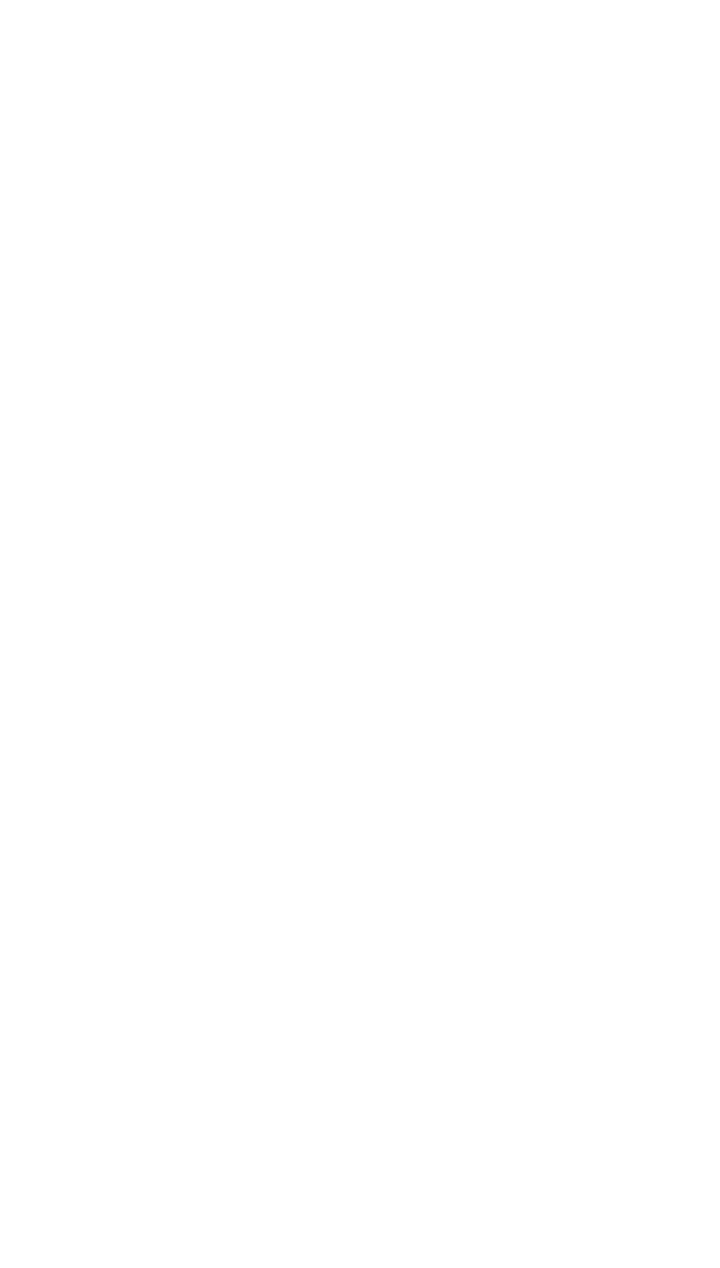
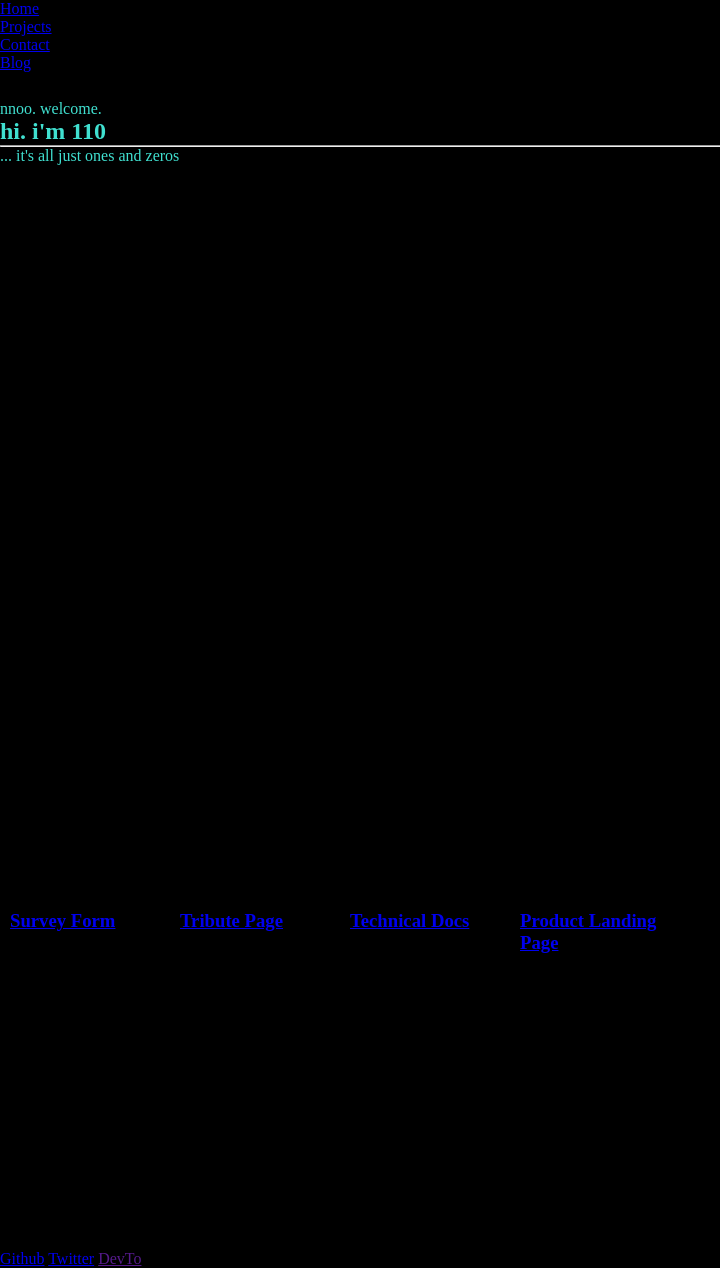
Before and after one commit to 110nard0/portfolio, a plain HTML site: page index.html in a window 1280 px wide. Shown: the whole page, without its empty margins (0-720 px from the left). Before the commit the page ends 800 px from the top, so only its background shows below. Drawn offline with Linux system fonts and the light colour scheme.

Commit message:
Add links and global styles

```diff
--- a/index.html
+++ b/index.html
@@ -6,22 +6,61 @@
     <meta http-equiv="X-UA-Compatible" content="IE=edge">
     <meta name="viewport" content="width=device-width, initial-scale=1.0">
     <title>fCC Personal Portfolio</title>
+    <link rel="stylesheet" href="styles.css">
 </head>
 
 <body>
     <header>
-        <navbar id="navbar"></navbar>
+        <navbar id="navbar">
+            <ul>
+                <li><a href="#welcome-section">Home</a></li>
+                <li><a href="#projects">Projects</a></li>
+                <li><a href="#contact">Contact</a></li>
+                <li><a href="#blog">Blog</a></li>
+            </ul>
+        </navbar>
     </header>
 
     <section id="welcome-section">
-        <h1></h1>
+        <div>nnoo. welcome.</div>
+        <div>
+            <h1>hi. i'm 110</h1>
+            <hr>
+            <p>... it's all just ones and zeros</p>
+        </div>
+
     </section>
 
     <section id="projects">
+        <div class="project-tile">
+            <h3><a href="https://codepen.io/110nard0/pen/vYeMYRR">Survey Form</a></h3>
+        </div>
 
+        <div class="project-tile">
+            <h3><a href="https://codepen.io/110nard0/pen/poPqPQX">Tribute Page</a></h3>
+        </div>
+
+        <div class="project-tile">
+            <h3><a href="https://codepen.io/110nard0/pen/Rwxoxmz">Technical Docs</a></h3>
+        </div>
+
+        <div class="project-tile">
+            <h3><a href="https://codepen.io/110nard0/pen/zYpZvBe">Product Landing Page</a></h3>
+        </div>
     </section>
 
-    <footer><a href="" id="profile-link"></a></footer>
+    <section id="contact">
+        <div>
+            <a href="https://github.com/110nard0" id="profile-link">Github</a>
+            <a href="https://twitter.com/110nard0?s=20&t=v49_B9jaQ232xTYqRczGAA" id="profile-link">Twitter</a>
+            <a href="" id="profile-link">DevTo</a>
+        </div>
+    </section>
+
+
+
+    </footer>
+    <footer>
 </body>
 
 </html>
--- a/styles.css
+++ b/styles.css
@@ -0,0 +1,61 @@
+* {
+    padding: 0;
+    margin: 0;
+    box-sizing: border-box;
+}
+
+body {
+    padding: 0;
+    display: flex;
+    flex-direction: column;
+    background: black;
+    color: turquoise;
+}
+
+html {
+    scroll-behavior: smooth;
+}
+
+header {
+    position: fixed;
+    top: 0;
+    left: 0;
+    height: 100px;
+}
+
+nav a {
+    display: inline;
+}
+
+li {
+    list-style-type: none;
+}
+
+#welcome-section {
+    height: 100vh;
+    margin-top: 100px;
+}
+
+#projects {
+    display: flex;
+    height: 350px;
+}
+
+.project-tile {
+    height: 150px;
+    width: 150px;
+    margin: 10px;
+}
+
+.project-tile div {
+    width: 200px;
+    height: 200px;
+}
+
+h3 {}
+
+#footer {
+    position: fixed;
+    bottom: 0;
+    height: 100px;
+}
```
